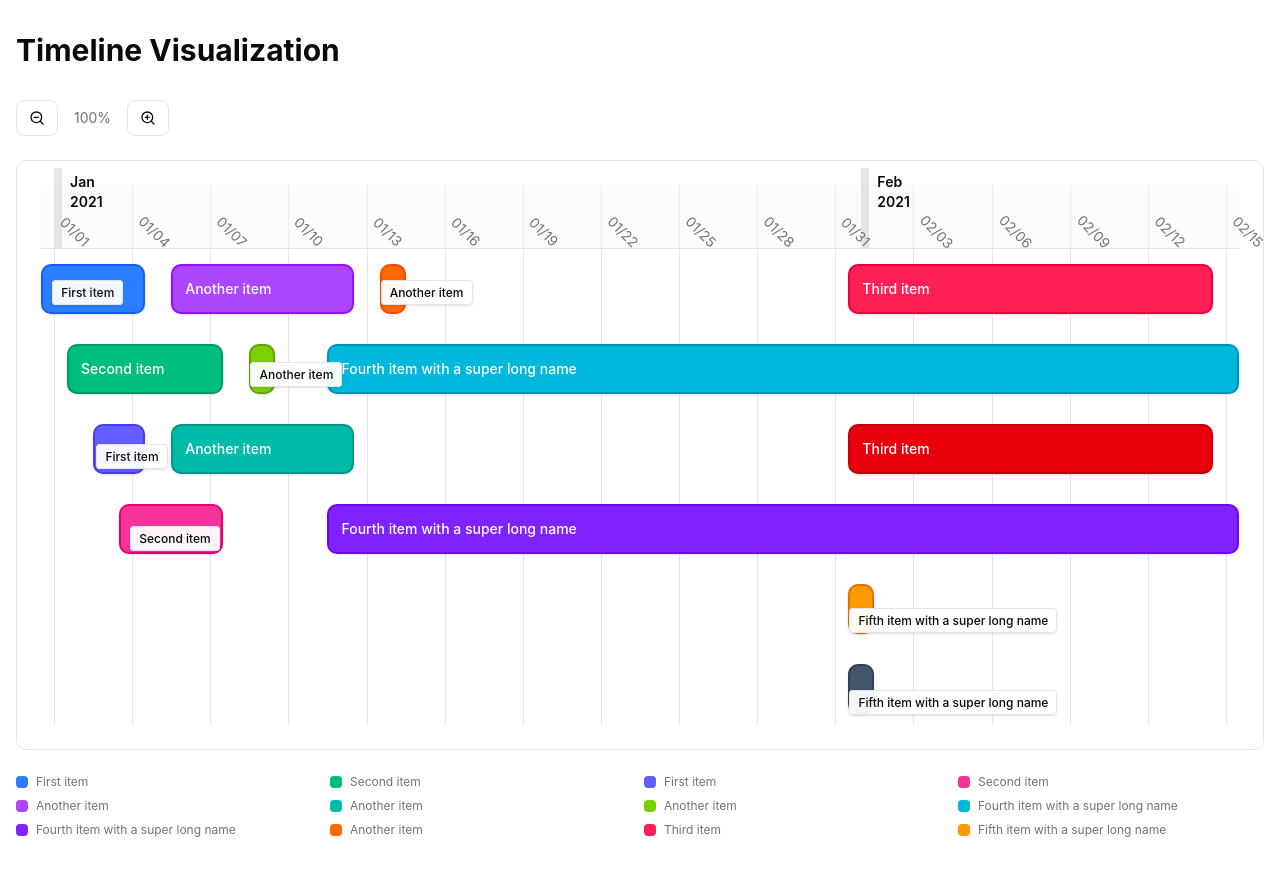
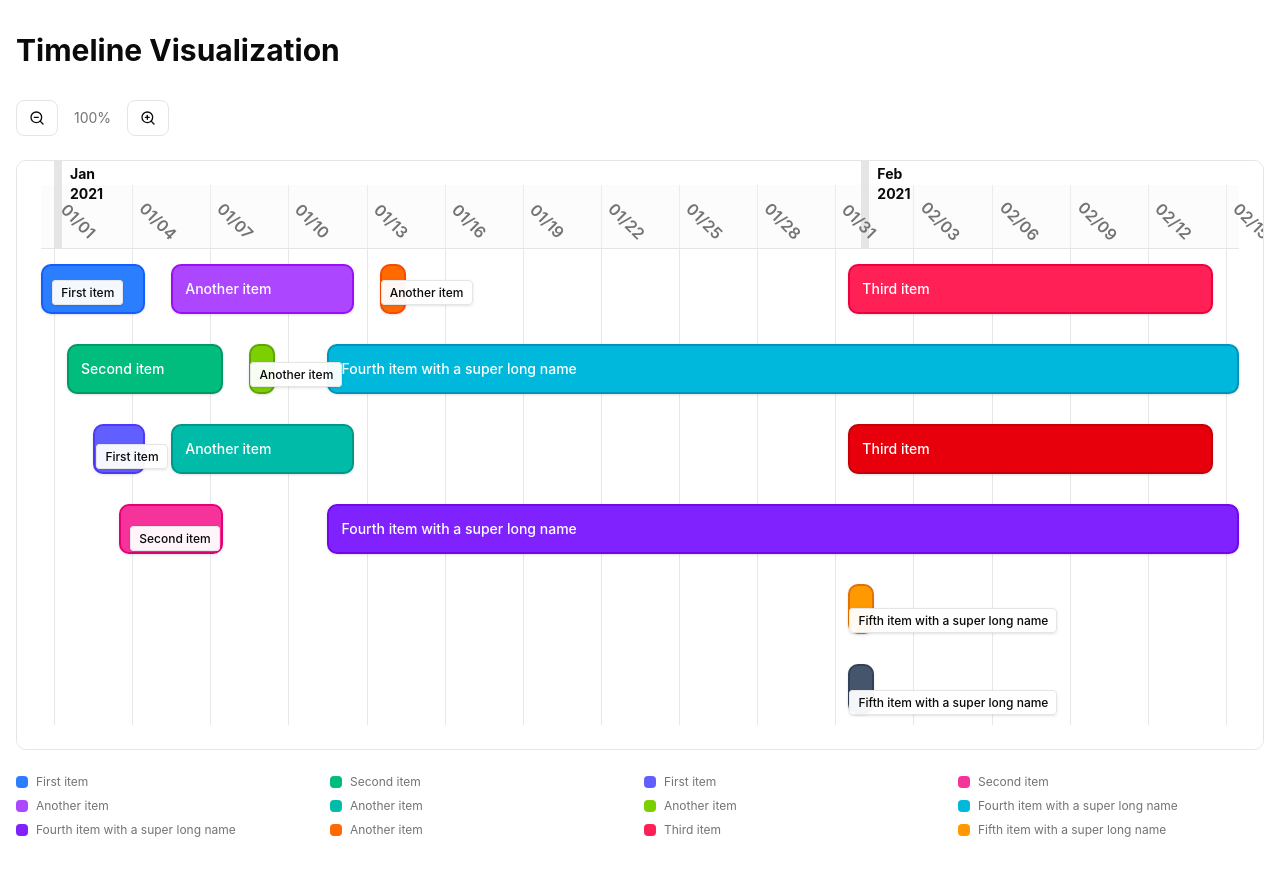
Before and after one commit to najimovi/timeline-visualization, a React (Vite) app: page / in a window 1280 px wide. Built offline with nearby package versions, Linux system fonts and the light colour scheme.

Commit message:
fix: axis labels readability

```diff
--- a/src/components/TimeMarkers.tsx
+++ b/src/components/TimeMarkers.tsx
@@ -14,10 +14,10 @@ export default function TimeMarkers({ timeMarkers }: TimeMarkersProps) {
       {timeMarkers.months.map((marker, index) => (
         <div
           key={`month-${index}`}
-          className="border-border absolute bottom-0 h-[5rem] border-l-8"
+          className="border-border absolute bottom-0 h-[5.5rem] border-l-8"
           style={{ left: `${marker.position}%` }}
         >
-          <span className="text-foreground absolute top-1 left-2 text-sm font-semibold">
+          <span className="text-foreground absolute top-1 left-2 text-sm font-bold">
             {formatMonthYear(marker.date)}
           </span>
         </div>
@@ -32,7 +32,7 @@ export default function TimeMarkers({ timeMarkers }: TimeMarkersProps) {
         >
           <span
             className={twMerge(
-              'text-muted-foreground absolute top-1 left-1 rotate-45 text-[14px] whitespace-nowrap select-none',
+              'text-muted-foreground absolute bottom-2 left-1 mb-2 rotate-45 text-[16px] font-semibold whitespace-nowrap select-none',
               // zoomLevel < 1 ? 'text-[10px]' : 'text-[14px]',
             )}
           >
```
